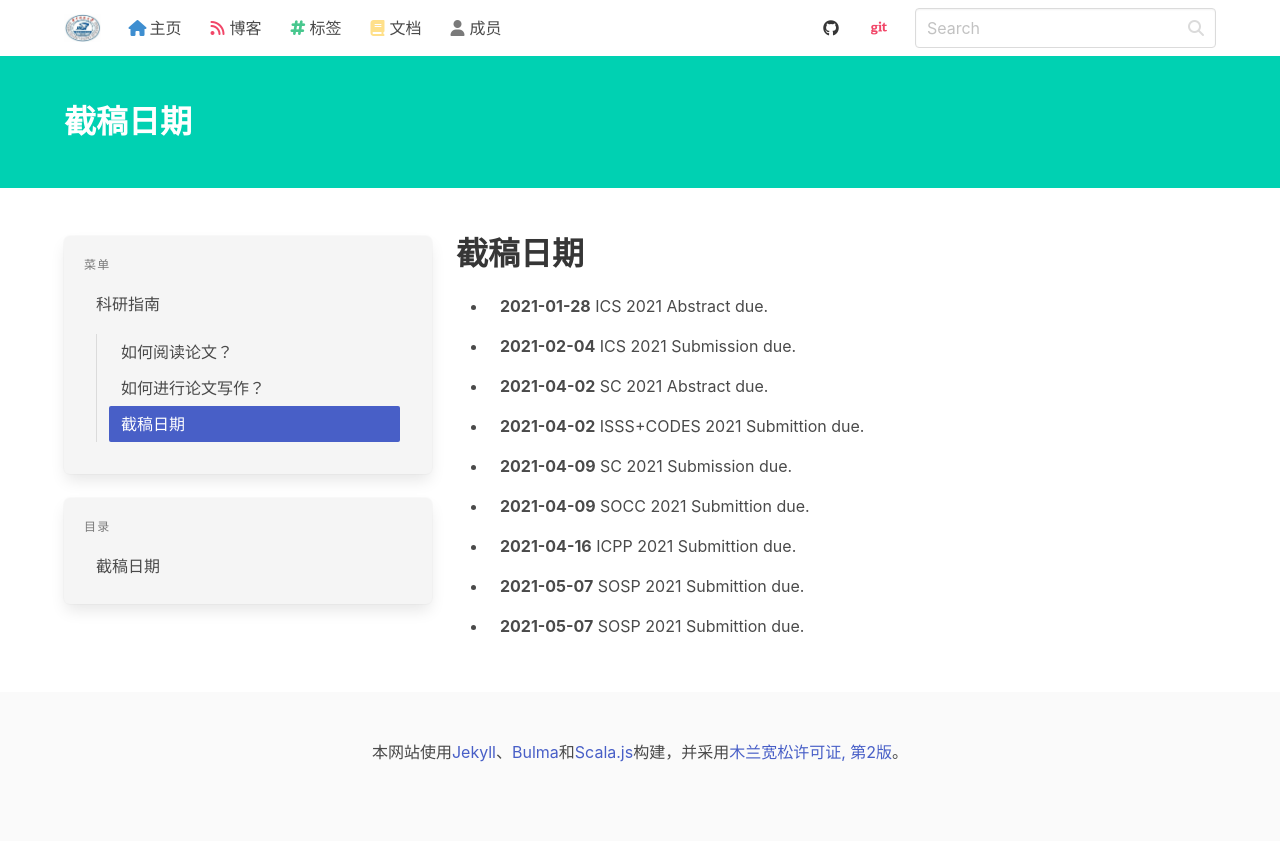
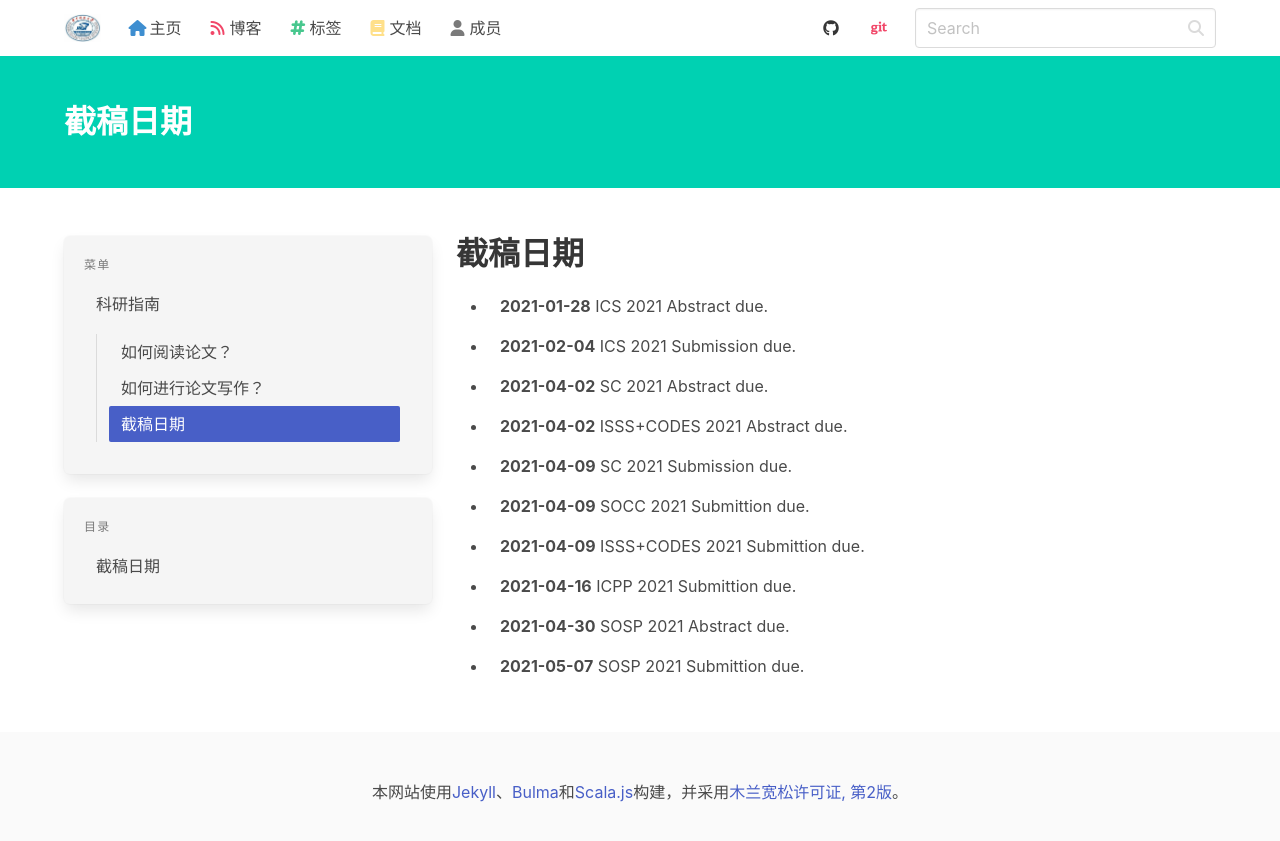
Before and after one commit to haslaboratory/haslaboratory.github.io, a Jekyll site: the page built from _docs/research/deadlines.md, in a window 1280 px wide. Shown: the top 841 px of the page. Built offline with Jekyll 4.4.1, drawn with Linux system fonts in a browser that asks for light colours; nearby versions of some CDN libraries; library files that are not in the unit come from our copies.

Commit message:
deadlines

```diff
--- a/_data/deadlines.yml
+++ b/_data/deadlines.yml
@@ -24,8 +24,8 @@
   url: https://www.usenix.org/conference/atc21/call-for-papers
 
 - conference: SOSP 2021
-  description: Submittion due.
-  deadline: 2021-05-07
+  description: Abstract due.
+  deadline: 2021-04-30
   url: https://sosp2021.mpi-sws.org/cfp.html
 
 - conference: SOSP 2021
@@ -39,11 +39,16 @@
   url: https://www.ieee-socc.org/images/stories/socc2021/pdf/cfp-socc2021.pdf
 
 - conference: ISSS+CODES 2021
+  description: Abstract due.
+  deadline: 2021-04-02
+  url: https://esweek.org/wp-content/uploads/2020/12/CODES_ISSS_2021_CfP.pdf
+
+- conference: ISSS+CODES 2021
   description: Submittion due.
-  deadline: 2021-04-02
+  deadline: 2021-04-09
   url: https://esweek.org/wp-content/uploads/2020/12/CODES_ISSS_2021_CfP.pdf
 
 - conference: ICPP 2021
   description: Submittion due.
   deadline: 2021-04-16
-  url: https://www.storageconference.us/index.html
+  url: https://oaciss.uoregon.edu/icpp21/index.php
```
